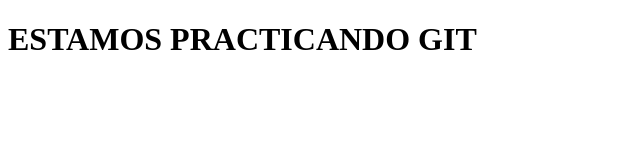
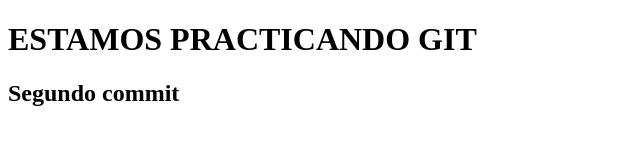
Before and after one commit to AlbertoBogaGar/KrakenConAdri, a plain HTML site: page index.html in a window 1280 px wide. Shown: the whole page, without its empty margins (0-640 px from the left). Drawn offline with Linux system fonts and the light colour scheme.

Commit message:
Segundo commit

```diff
--- a/index.html
+++ b/index.html
@@ -9,5 +9,8 @@
     <header>
         <h1>ESTAMOS PRACTICANDO GIT</h1>
     </header>
+    <main>
+        <h2>Segundo commit</h2>
+    </main>
 </body>
 </html>
```
